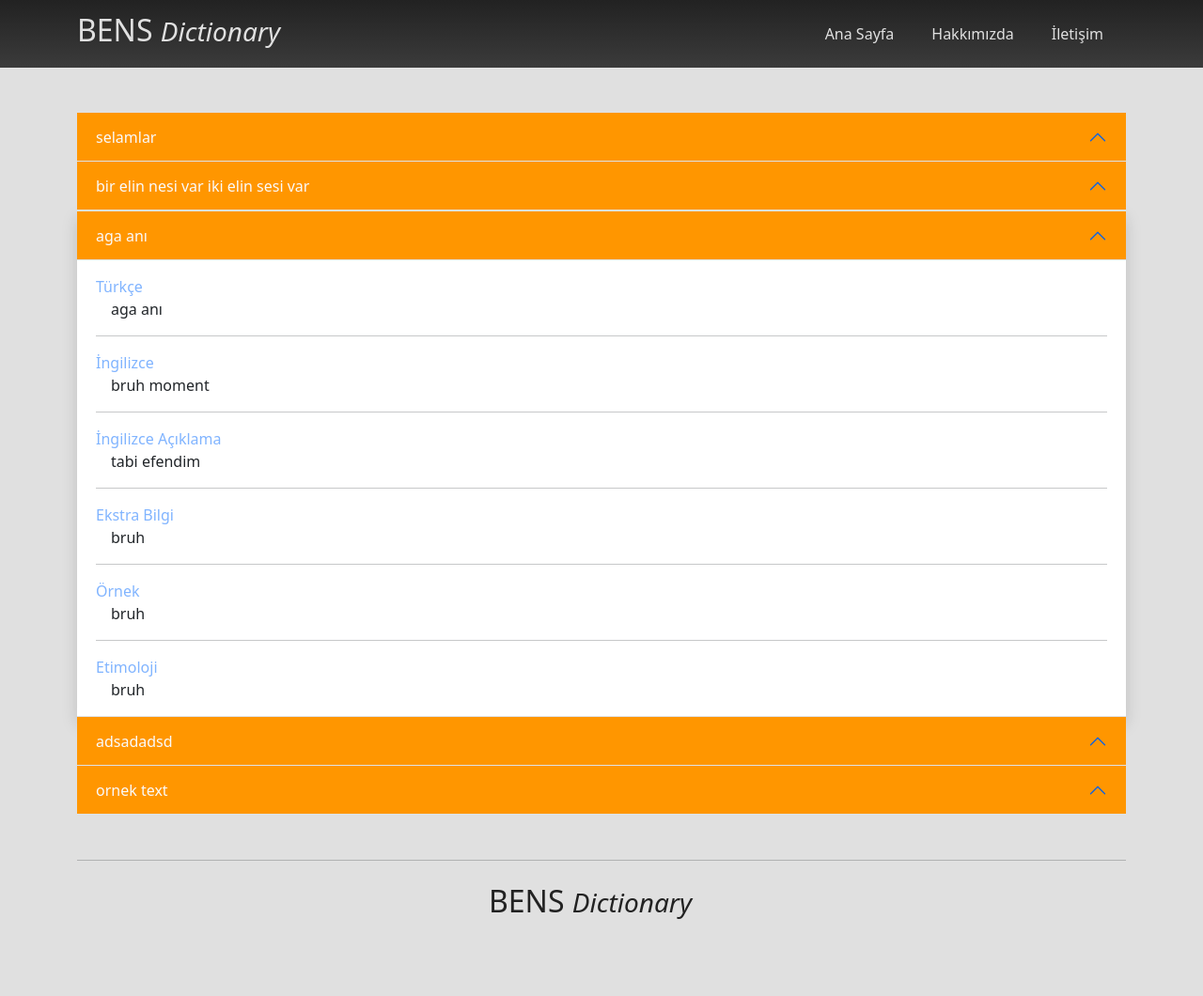
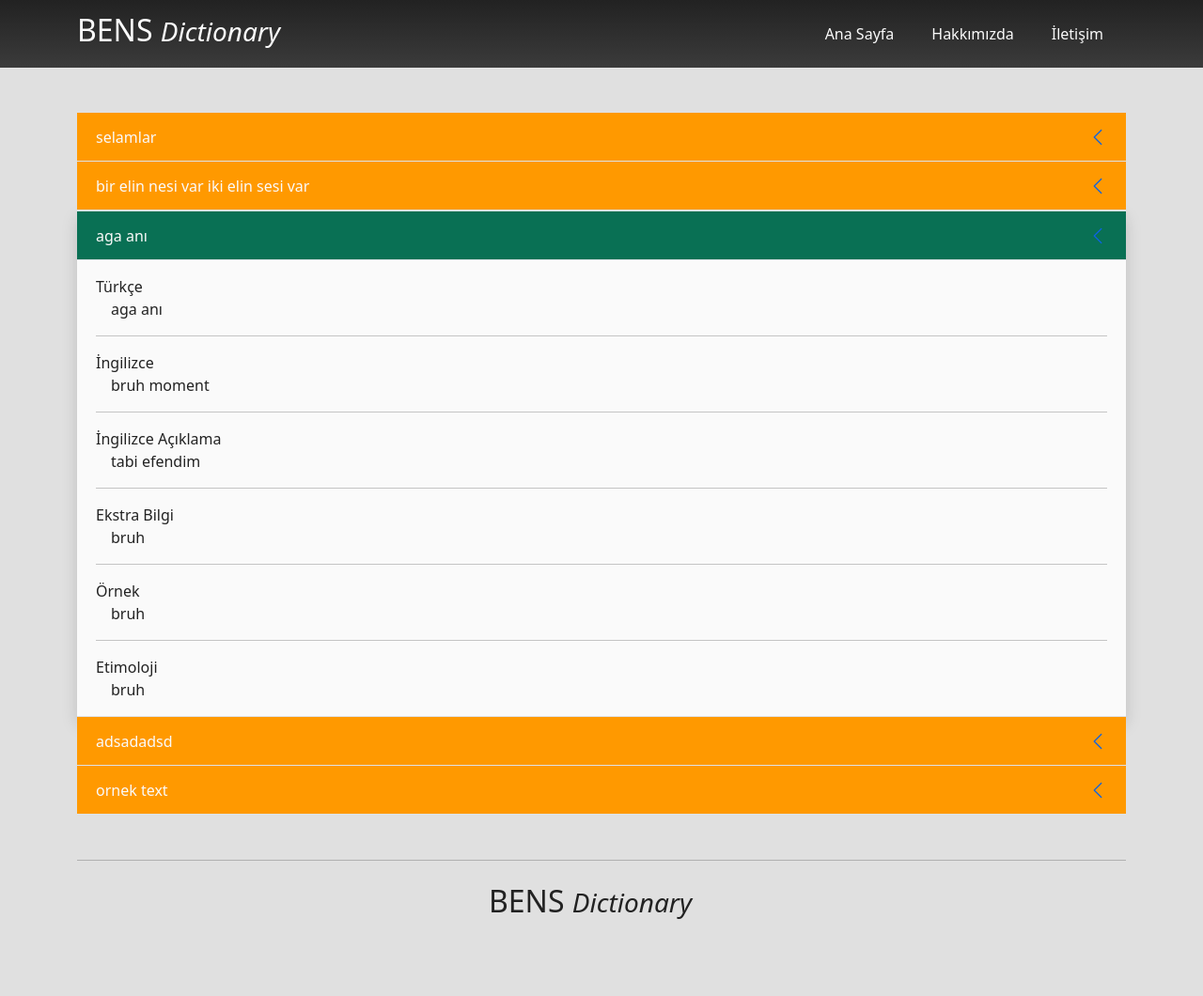
Before and after one commit to sezaiemrekonuk/bensdictionary, a Django app: a page that uses templates/base.html in a window 1280 px wide. Shown: the whole page at 94% size. Run offline with Django 4.2, Linux system fonts and the light colour scheme; data comes from the database, SQL or seed files in the repository; both versions use the stored data as it was after the commit; some libraries are stand-ins or nearby versions.

Commit message:
theme switch and todays idioms design added

```diff
--- a/dictionary/templates/dictionary/partials/_structure.html
+++ b/dictionary/templates/dictionary/partials/_structure.html
@@ -2,28 +2,28 @@
 
 <div class="accordion-item shadow my-0">
     <h2 class="accordion-header" id="headingOne">
-      <button class="accordion-button" type="button" data-bs-toggle="collapse" data-bs-target="#collapseOne" aria-expanded="true" aria-controls="collapseOne">
+      <button class="accordion-button theme-bg-green" type="button" data-bs-toggle="collapse" data-bs-target="#collapseOne" aria-expanded="false" aria-controls="collapseOne" data-bs-parent="#accordionExample">
         {{ searchResult.turkish }}
       </button>
     </h2>
     <div id="collapseOne" class="accordion-collapse collapse show" aria-labelledby="headingOne" data-bs-parent="#accordionExample">
-      <div class="accordion-body">
-        <span class="theme-light-blue">Türkçe</span><br>
+      <div class="accordion-body theme-bg-color theme-text">
+        <span class="theme-text">Türkçe</span><br>
         <span class="p-3">{{ searchResult.turkish }}</span>
         <hr class="text-center">
-        <span class="theme-light-blue">İngilizce</span><br>
+        <span class="theme-text">İngilizce</span><br>
         <span class="p-3">{{ searchResult.english }}</span>
         <hr class="text-center">
-        <span class="theme-light-blue">İngilizce Açıklama</span><br>
+        <span class="theme-text">İngilizce Açıklama</span><br>
         <span class="p-3">{{ searchResult.description }}</span>
         <hr class="text-center">
-        <span class="theme-light-blue">Ekstra Bilgi</span><br>
+        <span class="theme-text">Ekstra Bilgi</span><br>
         <span class="p-3">{{ searchResult.extraInformation }}</span>
         <hr class="text-center">
-        <span class="theme-light-blue">Örnek</span><br>
+        <span class="theme-text">Örnek</span><br>
         <span class="p-3">{{ searchResult.example }}</span>
         <hr class="text-center">
-        <span class="theme-light-blue">Etimoloji</span><br>
+        <span class="theme-text">Etimoloji</span><br>
         <span class="p-3">{{ searchResult.etymology }}</span>
       </div>
     </div>
--- a/static/css/custom.css
+++ b/static/css/custom.css
@@ -1,23 +1,61 @@
 :root {
-    --theme-orange-low-opacity: rgba(255,150,0,0.8);
-    --theme-orange: rgb(255, 150, 0);
+    --theme-orange-low-opacity: rgba(255, 153, 0,0.8);
+    --theme-orange: #FF9900;
     --theme-orange-dark: rgba(196,116,0,1);
     --theme-orange-dark-low-opacity: rgba(196,116,0,0.8);
+    /* --theme-white: #e0e0e0;
+    --theme-full-white: #fafafa;
+    --theme-black: #222222;
+    --theme-blue: #6599FF;
+    --theme-gray: #3b3b3b;
+    --theme-light-blue: #80B4FF;
+    --theme-light-blue:#6599FF;
+    --theme-green: #097054;
+    --theme-green-dark: #00e686;
+    --theme-yellow: #FFDE00; */
+}
+
+body[data-theme="dark"] {
+    background-color: var(--theme-white);
+    --theme-white: #0b0b18;
+    --theme-full-white: #13111f;
+    --theme-black: #e0e0e0;
+    --theme-blue: #6599FF;
+    --theme-gray: #e0e0e0;
+    /* --theme-light-blue: #80B4FF; */
+    --theme-light-blue:#6599FF;
+    --theme-green: #097054;
+    --theme-green-dark: #00e686;
+    --theme-yellow: #FFDE00;
+}
+
+body[data-theme="light"] {
+    background-color: var(--theme-white);
     --theme-white: #e0e0e0;
     --theme-full-white: #fafafa;
     --theme-black: #222222;
-    --theme-blue: #0069FF;
+    --theme-blue: #6599FF;
     --theme-gray: #3b3b3b;
-    --theme-light-blue: #80B4FF;
+    /* --theme-light-blue: #80B4FF; */
+    --theme-light-blue:#6599FF;
+    --theme-green: #097054;
+    --theme-green-dark: #00e686;
+    --theme-yellow: #FFDE00;
 }
 
-body {
-    background-color: var(--theme-white);
+.theme-orange-to-gray-gradient {
+    background: var(--theme-orange);
+    background: linear-gradient(0deg, var(--theme-orange) 0%, var(--theme-orange) 100%) !important;
 }
 
 .theme-bg-color {
-    background: var(--theme-gray);
-    background: linear-gradient(0deg, var(--theme-gray) 0%, var(--theme-black) 100%);
+    background: var(--theme-full-white) !important;
+    background: linear-gradient(0deg, var(--theme-full-white) 0%, var(--theme-full-white) 100%) !important;
+}
+
+.theme-bg-black {
+    background: var(--theme-gray) !important;
+    background: linear-gradient(0deg, var(--theme-gray) 0%, var(--theme-black) 100%) !important;
 }
 
 .theme-light-blue {
@@ -25,13 +63,36 @@ body {
     transition: all 0.5s ease;
 }
 
+.theme-bg-green {
+    background-color: var(--theme-green) !important;
+}
+
+.theme-bg-green-dark {
+    background-color: var(--theme-green-dark) !important;
+}
+
+.theme-green {
+    color: var(--theme-green) !important;
+}
+
 .theme-color-black {
     color: var(--theme-black) !important;
 }
 
 .theme-color {
-    color: var(--theme-white) !important;
+    color: var(--theme-full-white) !important;
 }
+
+.theme-text {
+    color: var(--theme-black) !important;
+}
+
+
+.theme-bg-white {
+    background-color: var(--theme-full-white) !important;
+}
+
+
 
 .navbar-toggler.theme-color {
     background-color: var(--theme-orange) !important;
@@ -75,7 +136,7 @@ body {
 #specialChars:nth-child(odd):hover{
     background: var(--theme-gray);
     cursor: grabbing;
-    color: var(--theme-white) !important;
+    color: var(--theme-full-white) !important;
 
 }
 
@@ -87,7 +148,7 @@ body {
 #specialChars:nth-child(even):hover{
     background: var(--theme-gray);
     cursor: grabbing;
-    color: var(--theme-white) !important;
+    color: var(--theme-full-white) !important;
 }
 
 .theme-orange {
@@ -124,6 +185,9 @@ body {
     #searchBox {
         padding: 0 2rem;
     }
+    .resizable-form {
+        scale: 1.1;
+    }
 }
 @media screen and (min-width: 768px) {
     #searchBox {
@@ -153,7 +217,7 @@ body {
 .latest-added-text {
     font-size: 2rem;
     padding: 0 1rem;
-    background-color: var(--theme-white);
+    background-color: var(--theme-full-white);
     top: 0.2rem;
     left: 50%;
     transform: translateX(-50%);
@@ -183,6 +247,9 @@ body {
 .accordion-button:not(.collapsed) {
     color: var(--theme-full-white) !important;
 }
+.accordion-button:not(.collapsed)::after {
+    transform: rotate(90deg) !important;
+}
 
 @media screen and (max-width: 768px) {
     #latest-added {
@@ -200,3 +267,16 @@ body {
 .color-animation-torange {
     color: var(--theme-orange);
 }
+
+.hyper-round {
+    border-radius: 2rem;
+}
+
+.over-content-header {
+    text-align: center;
+    display: block;
+    transform: translateY(-55%);
+    font-size: 2rem;
+    font-weight: 500;
+    font-family: Verdana, Geneva, Tahoma, sans-serif;
+}
--- a/templates/base.html
+++ b/templates/base.html
@@ -12,7 +12,7 @@
     {% block page_css %}{% endblock page_css %}
     <title>{% block title %}{% endblock title %} | Bens Dictionary</title>
 </head>
-<body>
+<body data-theme="light">
     {% include 'partials/_header.html' %}
     {% block content %}{% endblock content %}
     {% include 'partials/_footer.html' %}
--- a/templates/partials/_footer.html
+++ b/templates/partials/_footer.html
@@ -1,4 +1,4 @@
-<div class="container mt-5"><hr></div>
+<div class="container mt-5"><hr class="theme-text"></div>
 <div id="footer" class="theme-color mt-4" style="height: 7.5rem">
     <div class="container-fluid d-flex row justify-content-center mt-2  align-items-center">
         <div class="col-6 col-md-4 text-center">
--- a/templates/partials/_header.html
+++ b/templates/partials/_header.html
@@ -1,4 +1,4 @@
-<nav class="navbar navbar-expand-lg theme-bg-color">
+<nav class="navbar navbar-expand-lg theme-bg-black">
     <div class="container">
         <a href="{% url 'index' %}" class="navbar-brand theme-color"><h2>BENS <em class="small">Dictionary</em></h2></a>
         <button class="navbar-toggler theme-color" type="button" data-bs-toggle="collapse" data-bs-target="#navbarNav" aria-controls="navbarNav" aria-expanded="false" aria-label="Toggle navigation">
```
Also changed, not shown: dictionary/recents.py (+0 -9 lines), dictionary/templates/dictionary/index.html (+17 -29 lines), dictionary/templates/dictionary/partials/_idiomOfDay.html (added, +24 -0 lines), db.sqlite3, 1 other file.
